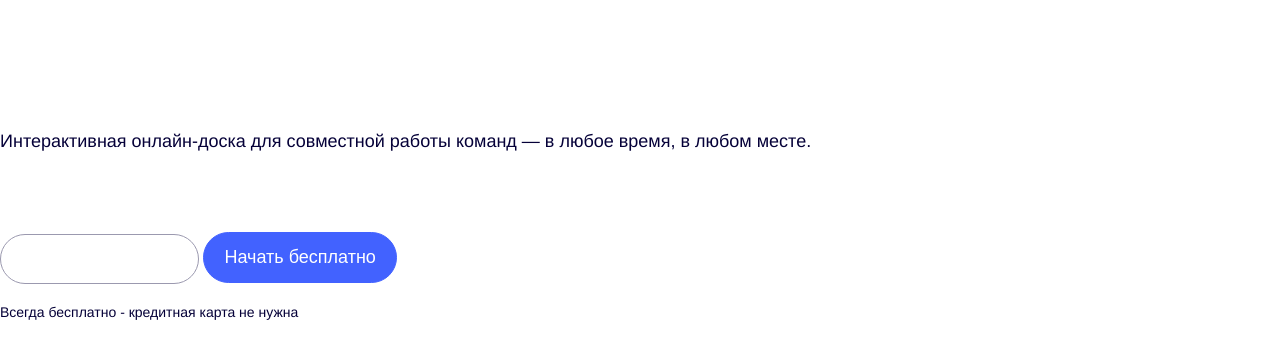
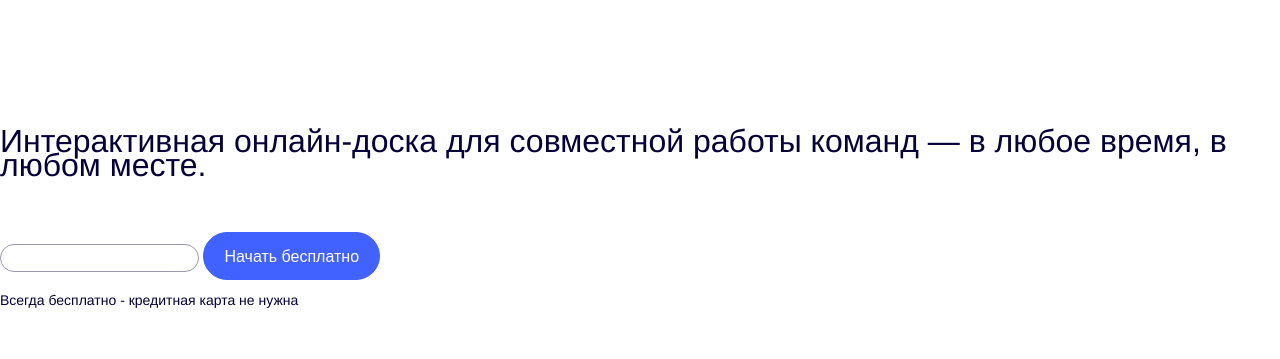
Before and after one commit to novikovaai/html, a plain HTML site: page Обучение css/Miro/Miro.html in a window 1280 px wide. Shown: the part 303-662 px from the top of the page. Drawn offline with Linux system fonts and the light colour scheme.

Commit message:
Пройдены уроки по Единицам измерения

```diff
--- a/Обучение css/Miro/Miro.html
+++ b/Обучение css/Miro/Miro.html
@@ -20,7 +20,7 @@
 		</nav>
 	</header>
 	<main>
-		<section>
+		<section id="hero">
 			<h1>Место для командной работы</h1>
 			<p class="herotext">Интерактивная онлайн-доска для совместной работы команд — в любое время, в любом месте.</p>
 			<form action="/register" class="heroform">
@@ -63,7 +63,7 @@
 			<a href="#" class="link">Узнать больше</a>
 			<p>Интегрируйте ваши любимые инструменты</p>
 		</section>
-		<section class="sticky">
+		<!-- <section class="sticky">
 			<div class="cl1">1</div>
 			<div class="cl2">2</div>
 			<div class="cl3">3</div>
@@ -87,7 +87,7 @@
 			<div class="cl1">1</div>
 			<div class="cl2">2</div>
 			<div class="cl3">3</div>
-		</section>
+		</section> -->
 
 	</main>
 	<footer>
--- a/Обучение css/Miro/styles/style.css
+++ b/Обучение css/Miro/styles/style.css
@@ -1,3 +1,7 @@
+* {
+	box-sizing: border-box;
+}
+
 #herobutton {
 	background-color: #4262FF;
 	color: white;
@@ -33,7 +37,7 @@ body {
 }
 
 h1 {
-	font-size: 48px;
+	font-size: 3em;
 	line-height: 56px;
 	letter-spacing: 1px;
 	color: #050038;
@@ -60,6 +64,7 @@ p {
 	color: #050038;
 	height: 48px;
 	margin: 0 0 55px 0;
+	font-size: 2em
 }
 
 .sectiontext {
@@ -124,14 +129,14 @@ nav {
 }
 
 
-.experiment {
+/* .experiment {
 	background: #050038;
 	width: 400px;
 	height: 400px;
 	color: white;
 	padding: 10px 20px 50px;
 	margin: 10px auto;
-}
+} */
 
 footer a {
 	color: white;
@@ -148,11 +153,10 @@ footer a {
 #headerimg {
 	width: 604px;
 	height: 461px;
-	float: left;
 }
 
 
-.cl1 {
+/* .cl1 {
 	background: red;
 	display: inline-block;
 	padding: 20px;
@@ -177,9 +181,9 @@ footer a {
 	margin: 20px;
 	width: 100px;
 	height: 100px;
-}
+} */
 
-.static .cl2 {
+/* .static .cl2 {
 	position: static;
 }
 
@@ -205,7 +209,7 @@ footer a {
 	left: 50px;
 } */
 
-.sticky .cl2 {
+/* .sticky .cl2 {
 	position: sticky;
 	top: 50px;
 	left: 50px;
@@ -214,4 +218,13 @@ footer a {
 
 .sticky {
 	height: 600px;
+} */
+
+#hero {
+	font-size: 16px;
 }
+
+#herobutton {
+	font-size: 1em;
+	height: 3em;
+}
--- a/Обучение css/PS/styles/styles.css
+++ b/Обучение css/PS/styles/styles.css
@@ -36,7 +36,7 @@ input, textarea, select {
 	border-radius: 10px;
 	padding: 27px 48px 12px;
 	border: none;
-	width: 50%;
+	width: 100%;
 }
 
 input::placeholder,
@@ -67,6 +67,7 @@ button {
 	border-radius: 10px;
 	border: none;
 	padding: 12px 24px;
+	width: 100%;
 }
 
 .field {
```
